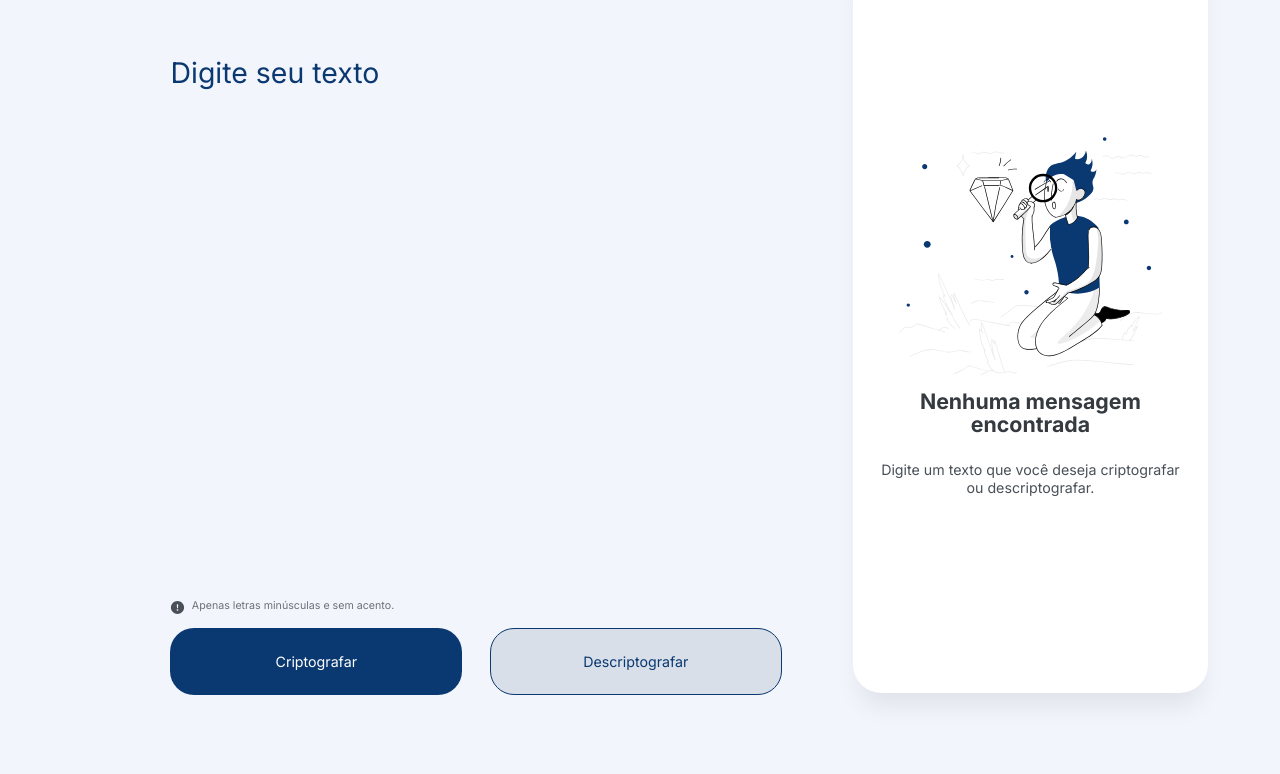
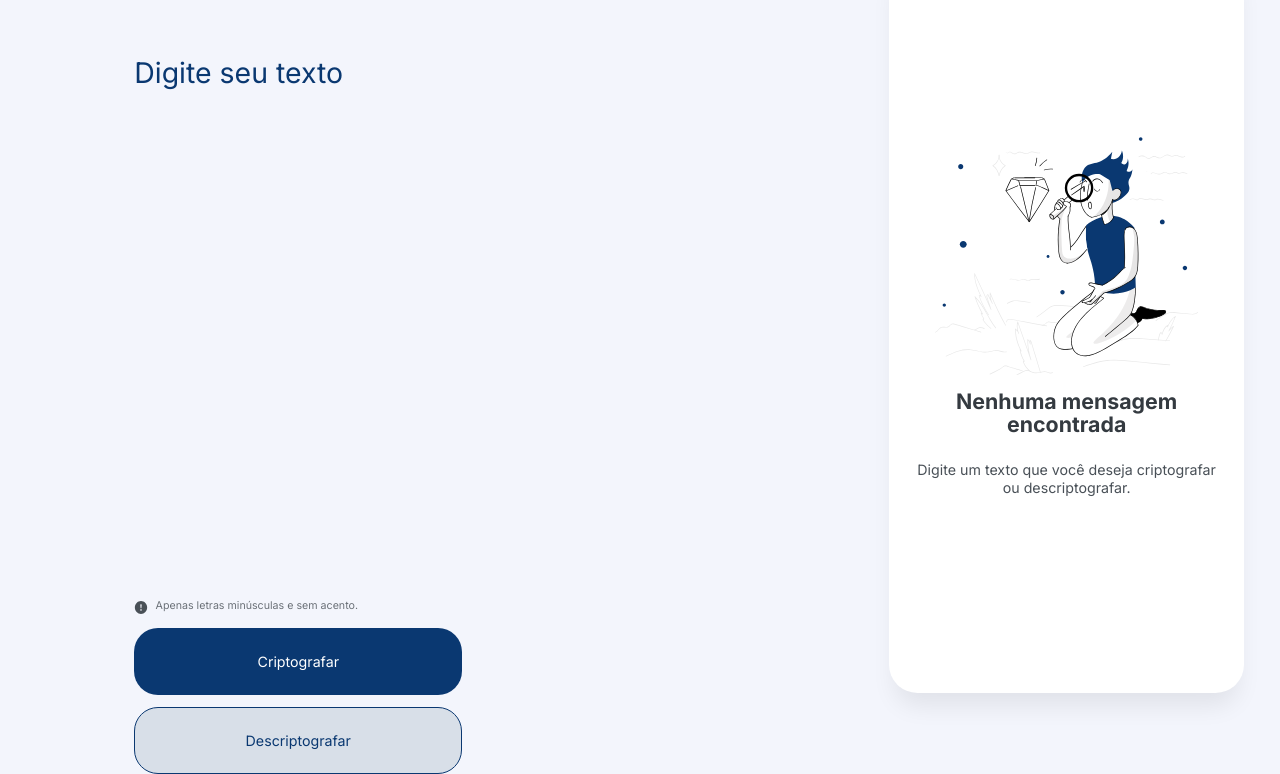
Before and after one commit to marcostulliosouza/decodificador-de-texto, a plain HTML site: page index.html in a window 1280 px wide. Shown: the part 76-850 px from the top of the page. Before the commit the page ends 800 px from the top, so only its background shows below. Drawn offline with Linux system fonts and the light colour scheme.

Commit message:
Update style.css

```diff
--- a/src/style.css
+++ b/src/style.css
@@ -82,7 +82,7 @@ textarea {
 
 .btn {
     margin-top: calc((16 / 1024) * 100vh);
-    width: calc((328 / 1440) * 100vw);
+    width: 328px;
     height: 67px;
     padding: 24px;
     border-radius: 24px;
```
